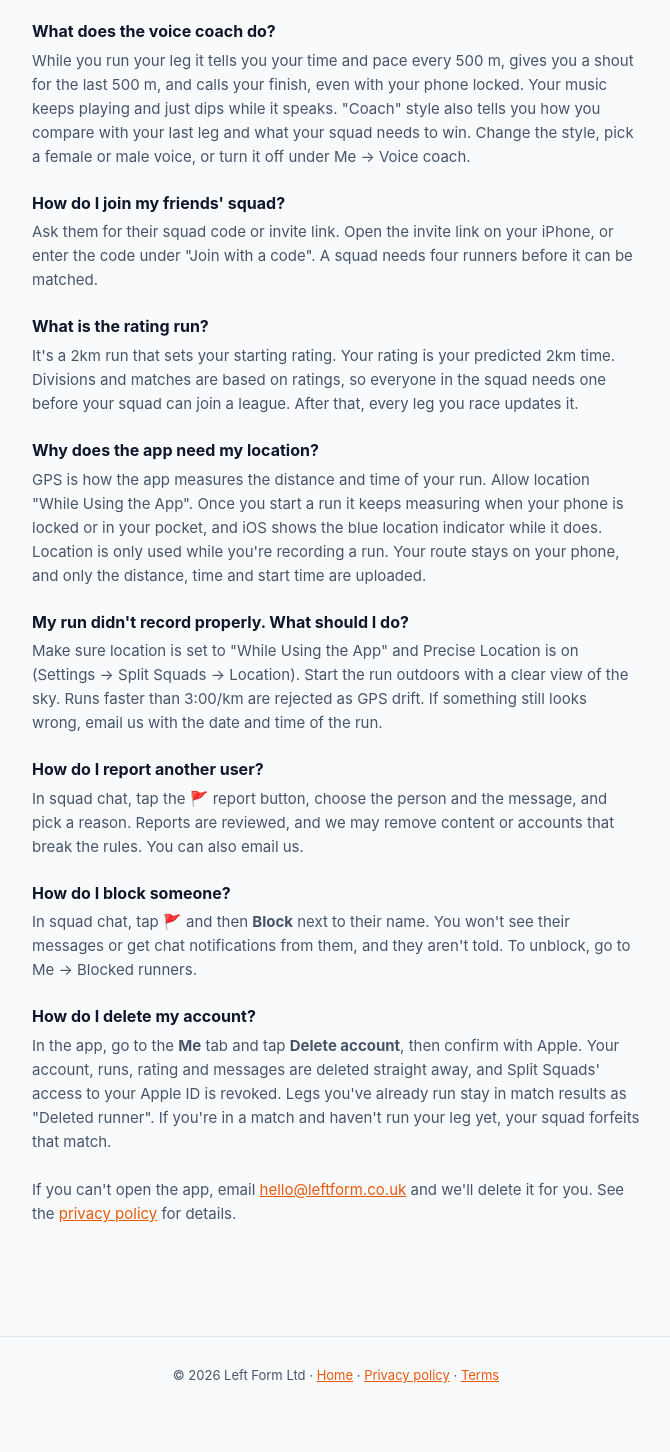
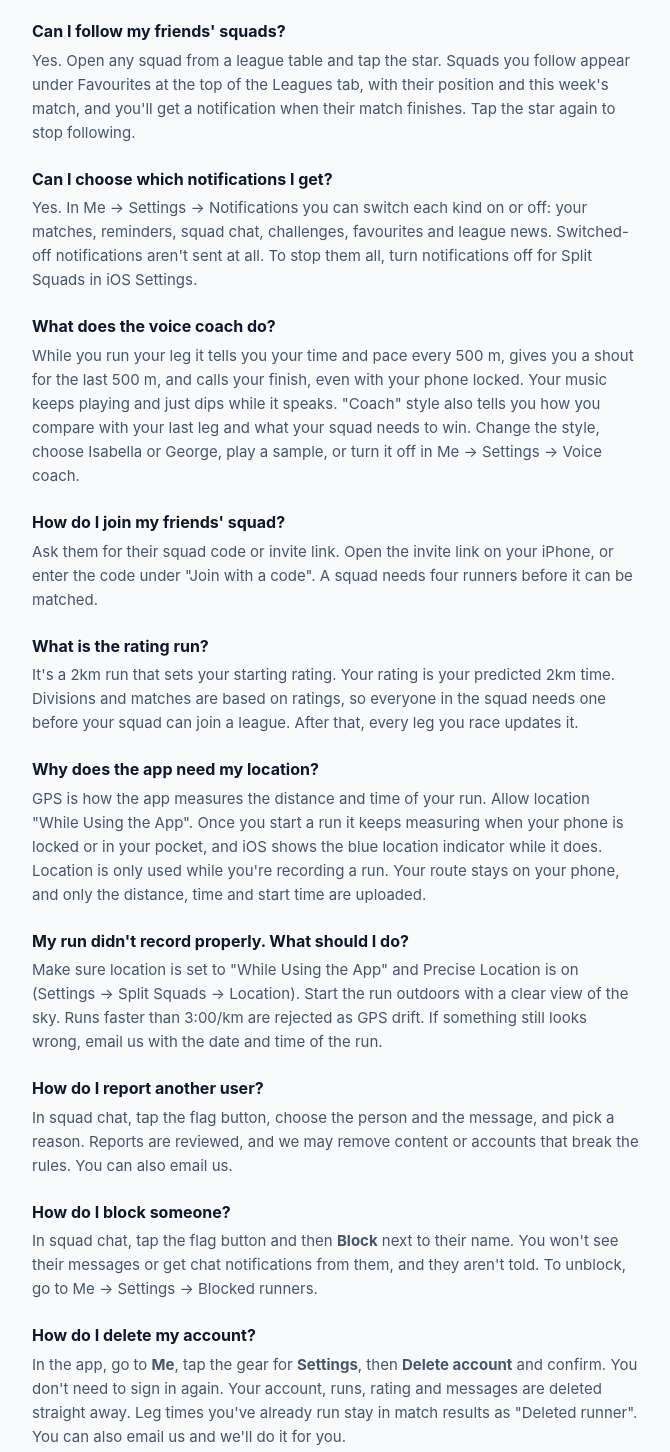
Before and after one commit to AshcroftH/split-squads-site, a plain HTML site: page support.html in a window 1280 px wide. Shown: the part 1398-2850 px from the top of the page, without its empty margins (304-974 px from the left). Before the commit the page ends 2812 px from the top, so only its background shows below. Drawn offline with Linux system fonts and the light colour scheme.

Commit message:
Privacy, terms and help for 1.2.0
- Privacy: Strava sign-in data (was missing) and Strava as a provider; Favourites
  (private); notification settings and per-kind switches; chat is squad-only.
- Support: follow squads (Favourites), choose notifications, Settings paths for
  voice coach, blocked runners and delete account (no sign-in needed now).
- Terms: Settings path for delete; flag button instead of the emoji.

Co-Authored-By: Claude Opus 5.5 <noreply@anthropic.com>

```diff
--- a/support.html
+++ b/support.html
@@ -52,8 +52,16 @@
   </div>
 
   <div class="faq">
+    <div class="q">Can I follow my friends' squads?</div>
+    <div class="a">Yes. Open any squad from a league table and tap the star. Squads you follow appear under Favourites at the top of the Leagues tab, with their position and this week's match, and you'll get a notification when their match finishes. Tap the star again to stop following.</div>
+  </div>
+  <div class="faq">
+    <div class="q">Can I choose which notifications I get?</div>
+    <div class="a">Yes. In Me → Settings → Notifications you can switch each kind on or off: your matches, reminders, squad chat, challenges, favourites and league news. Switched-off notifications aren't sent at all. To stop them all, turn notifications off for Split Squads in iOS Settings.</div>
+  </div>
+  <div class="faq">
     <div class="q">What does the voice coach do?</div>
-    <div class="a">While you run your leg it tells you your time and pace every 500 m, gives you a shout for the last 500 m, and calls your finish, even with your phone locked. Your music keeps playing and just dips while it speaks. "Coach" style also tells you how you compare with your last leg and what your squad needs to win. Change the style, pick a female or male voice, or turn it off under Me → Voice coach.</div>
+    <div class="a">While you run your leg it tells you your time and pace every 500 m, gives you a shout for the last 500 m, and calls your finish, even with your phone locked. Your music keeps playing and just dips while it speaks. "Coach" style also tells you how you compare with your last leg and what your squad needs to win. Change the style, choose Isabella or George, play a sample, or turn it off in Me → Settings → Voice coach.</div>
   </div>
 
   <div class="faq">
@@ -78,17 +86,17 @@
 
   <div class="faq">
     <div class="q">How do I report another user?</div>
-    <div class="a">In squad chat, tap the 🚩 report button, choose the person and the message, and pick a reason. Reports are reviewed, and we may remove content or accounts that break the rules. You can also email us.</div>
+    <div class="a">In squad chat, tap the flag button, choose the person and the message, and pick a reason. Reports are reviewed, and we may remove content or accounts that break the rules. You can also email us.</div>
   </div>
 
   <div class="faq">
     <div class="q">How do I block someone?</div>
-    <div class="a">In squad chat, tap 🚩 and then <strong>Block</strong> next to their name. You won't see their messages or get chat notifications from them, and they aren't told. To unblock, go to Me → Blocked runners.</div>
+    <div class="a">In squad chat, tap the flag button and then <strong>Block</strong> next to their name. You won't see their messages or get chat notifications from them, and they aren't told. To unblock, go to Me → Settings → Blocked runners.</div>
   </div>
 
   <div class="faq">
     <div class="q">How do I delete my account?</div>
-    <div class="a">In the app, go to the <strong>Me</strong> tab and tap <strong>Delete account</strong>, then confirm with Apple. Your account, runs, rating and messages are deleted straight away, and Split Squads' access to your Apple ID is revoked. Legs you've already run stay in match results as "Deleted runner". If you're in a match and haven't run your leg yet, your squad forfeits that match.<br><br>If you can't open the app, email <a href="mailto:hello@leftform.co.uk">hello@leftform.co.uk</a> and we'll delete it for you. See the <a href="privacy.html">privacy policy</a> for details.</div>
+    <div class="a">In the app, go to <strong>Me</strong>, tap the gear for <strong>Settings</strong>, then <strong>Delete account</strong> and confirm. You don't need to sign in again. Your account, runs, rating and messages are deleted straight away. Leg times you've already run stay in match results as "Deleted runner". You can also email us and we'll do it for you.</div>
   </div>
 
 </section>
```
Also changed, not shown: privacy.html (+6 -3 lines), terms.html (+2 -2 lines).
